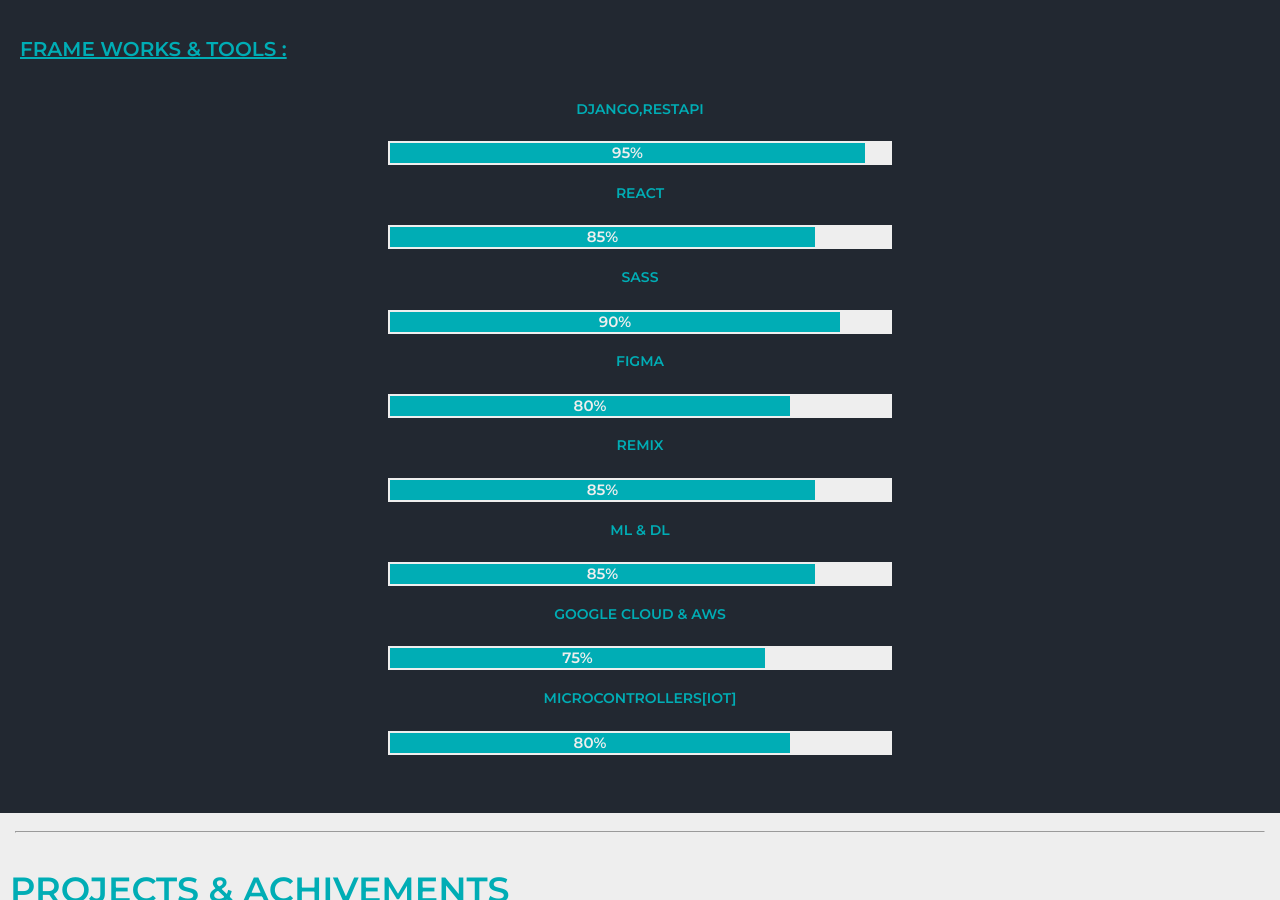
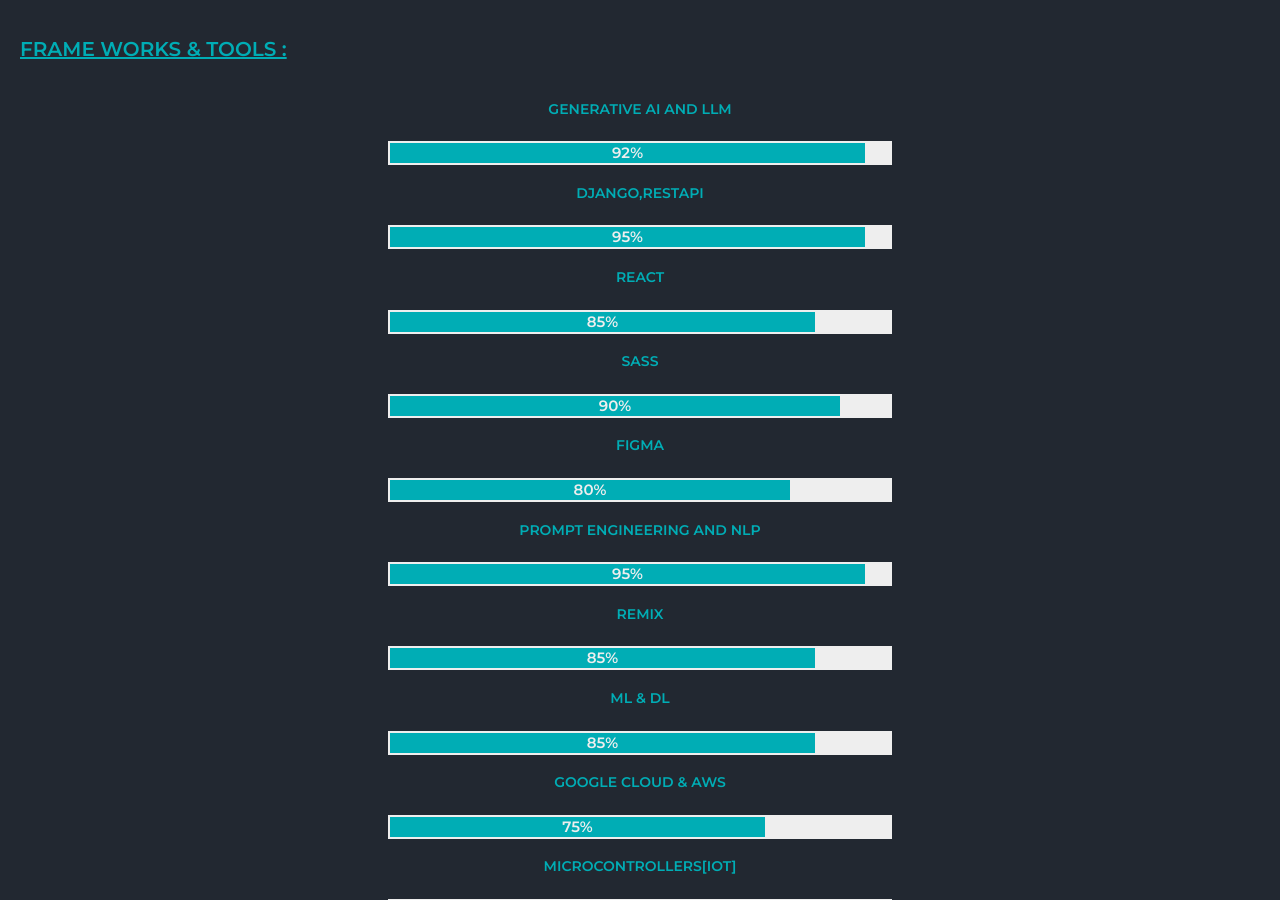
Before and after one commit to sriraj66/sriraj66.github.io, a plain HTML site: page index.html in a window 1280 px wide. Shown: the part 1658-2558 px from the top of the page. Drawn offline with nearby package versions, Linux system fonts and the light colour scheme.

Commit message:
linkedin

```diff
--- a/index.html
+++ b/index.html
@@ -241,6 +241,10 @@
 
         <div class="skill-menu">
             <div class="col">
+                <h4>Generative AI and LLM</h4>
+                <div class="progress">
+                    <div class="progress_bar lpy">92%</div>
+                </div>
                 <h4>Django,RESTAPI</h4>
                 <div class="progress">
                     <div class="progress_bar lpy">95%</div>
@@ -262,6 +266,10 @@
             </div>
 
             <div class="col">
+                <h4>Prompt Engineering and NLP</h4>
+                <div class="progress">
+                    <div class="progress_bar lpy">95%</div>
+                </div>
                 <h4>REMIX</h4>
                 <div class="progress">
                     <div class="progress_bar lsol">85%</div>
```
